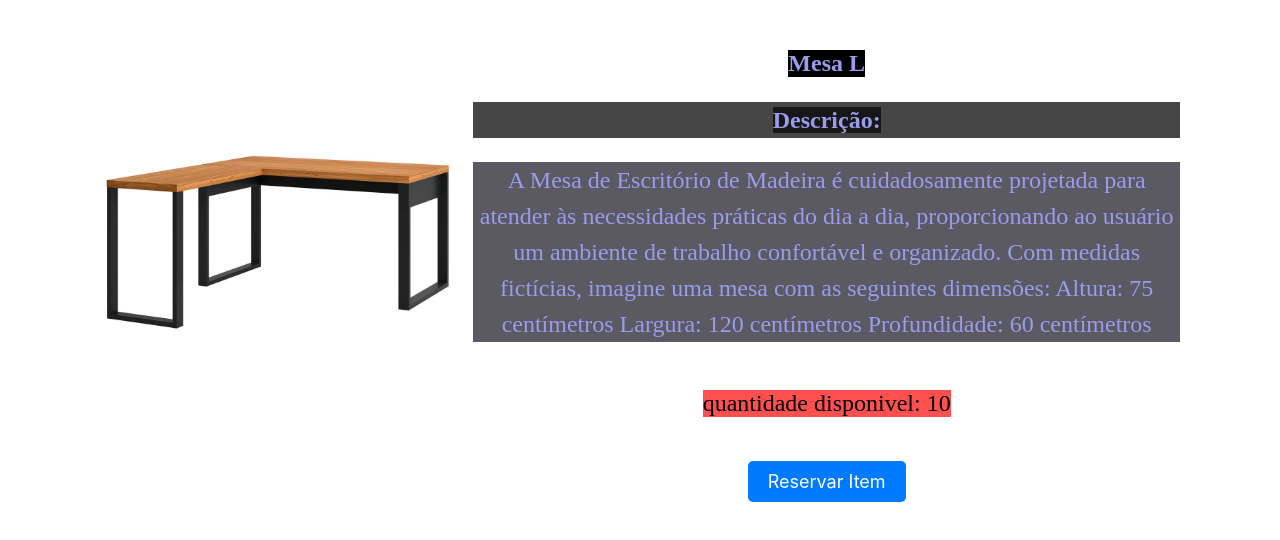
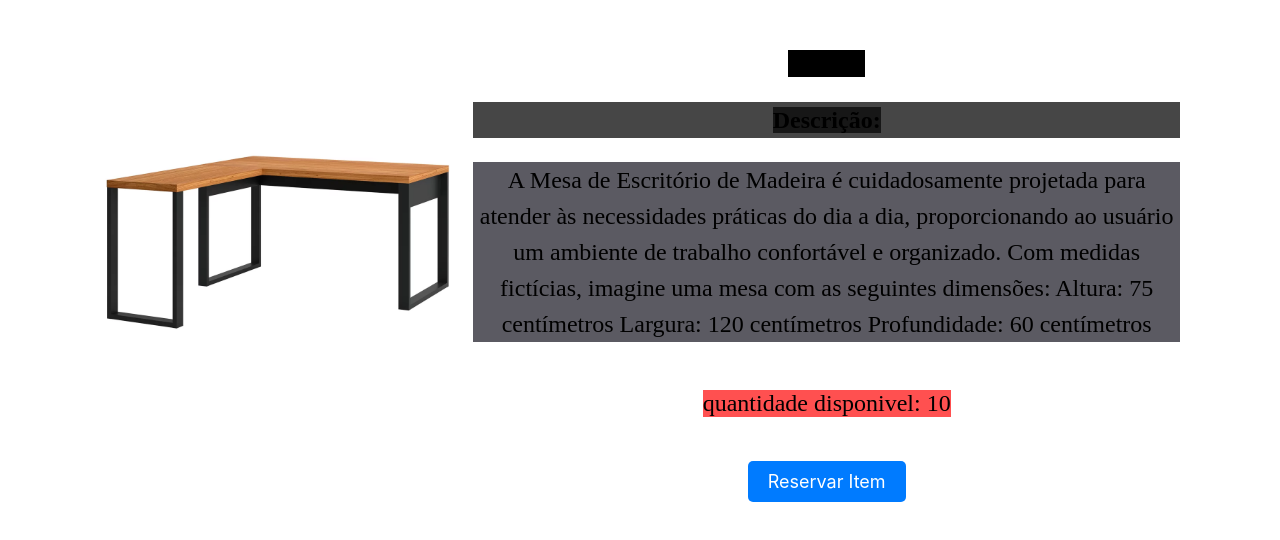
Before and after one commit to ViniciusSantoos/descmesal, a plain HTML site: page index.html in a window 1280 px wide. Drawn offline with Linux system fonts and the light colour scheme; a web font is replaced by a local one.

Commit message:
Update styles.css

```diff
--- a/styles.css
+++ b/styles.css
@@ -1,5 +1,5 @@
 :root {
-    --cor: #9c9aeb;
+    --cor: #000000;
 }
 
 body {
```
